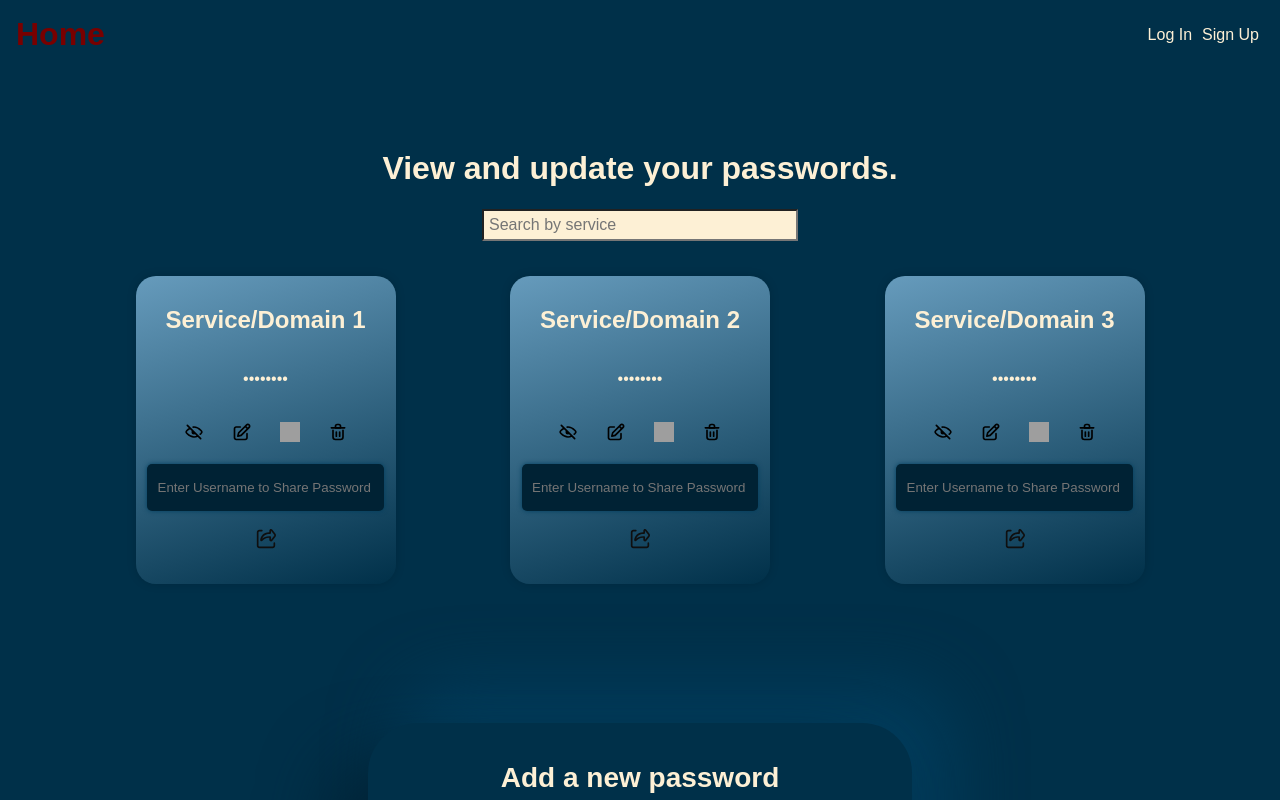
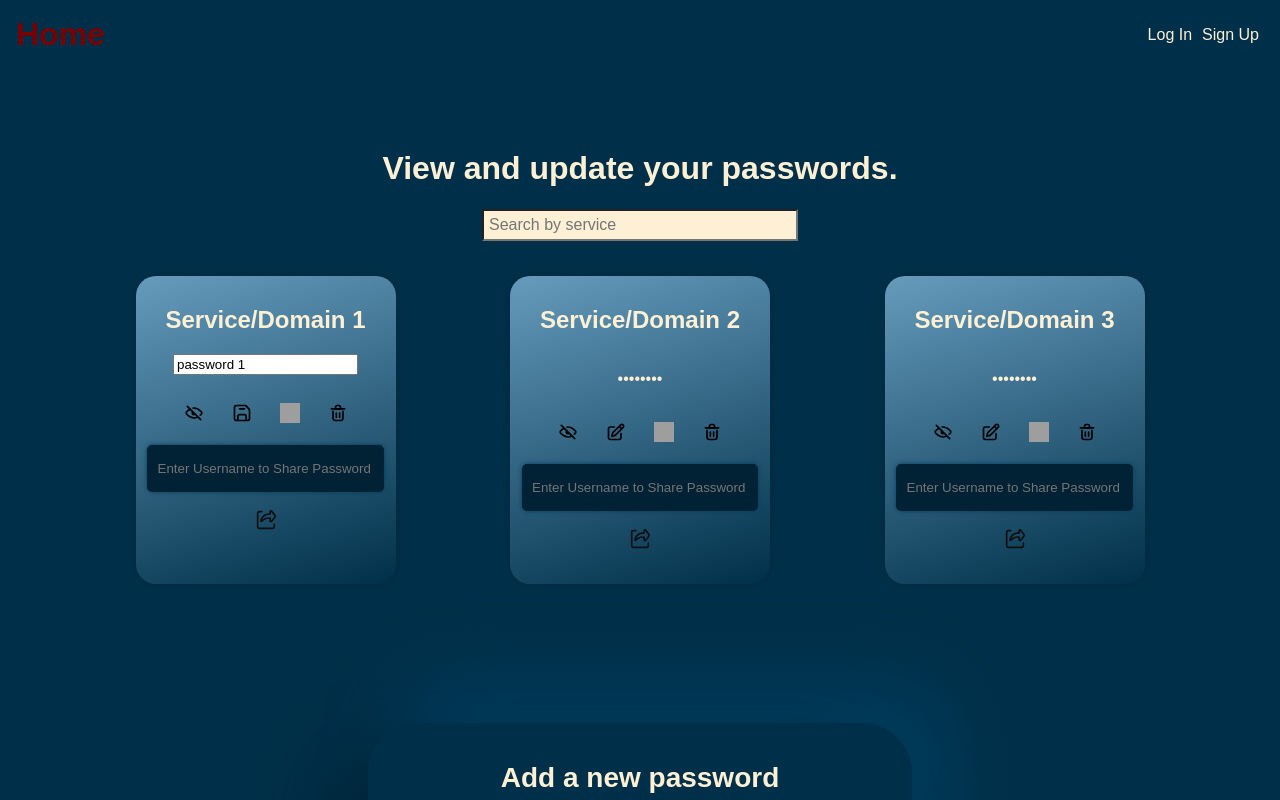
Before and after one commit to hanwenNorthE/Hanwen-Guo-Xin-Jiang-Chung-Ang-Tsao-Project3, a React (Vite) app in the folder frontend/: page /pwmanager in a window 1280 px wide. Both pictures are taken after a click on the button 241 px from the left and 433 px from the top of the page. Shown: the top 800 px of the page. Built offline with nearby package versions, Linux system fonts and the light colour scheme; grey boxes are pictures that could not be loaded.

Commit message:
implement edit function and save function with icons

```diff
--- a/frontend/src/components/PWManager/PWManager.jsx
+++ b/frontend/src/components/PWManager/PWManager.jsx
@@ -9,6 +9,8 @@ function PWManager() {
     const [visiblePasswords, setVisiblePasswords] = useState({});
     const [domain, setDomain] = useState('');
     const [password, setPassword] = useState('');
+    const [editPasswordId, setEditPasswordId] = useState(null);
+    const [editPasswordValue, setEditPasswordValue] = useState('');
 
     const togglePasswordVisibility = (id) => {
         setVisiblePasswords(prev => ({ ...prev, [id]: !prev[id] }));
@@ -68,6 +70,28 @@ function PWManager() {
         }
     };
 
+    const handleStartEdit = (password) => {
+        setEditPasswordId(password.id);
+        setEditPasswordValue(password.password);
+    };
+
+    const handleSaveEdit = async (id, title) => {
+        try {
+            const response = await axios.patch(`/api/passwords/update/${title}`, {
+                password: editPasswordValue
+            });
+            console.log('Update password response:', response);
+            setEditPasswordId(null); // Exit edit mode
+        } catch (error) {
+            console.error('Failed to update password:', error);
+            setError(error.response.data.error || 'Failed to update password');
+        }
+    };
+
+    const handleEditInputChange = (event) => {
+        setEditPasswordValue(event.target.value);
+    };
+
     return (
         <div className="pwmanager">
             <h1>View and update your passwords.</h1>
@@ -84,14 +108,29 @@ function PWManager() {
                     <div key={password.id} className="card">
                         <h2>{password.name}</h2>
                         <div className="password-container">
-                            <p>{visiblePasswords[password.id] ? password.password : '••••••••'}</p>
+                            {editPasswordId === password.id ? (
+                                <input
+                                    type="text"
+                                    value={editPasswordValue}
+                                    onChange={handleEditInputChange}
+                                    className="password-input"
+                                />
+                            ) : (
+                                <p>{visiblePasswords[password.id] ? password.password : '••••••••'}</p>
+                            )}
                             <div className="button-row">
                                 <button onClick={() => togglePasswordVisibility(password.id)} className="toggle-visibility">
-                                    <img src={visiblePasswords[password.id] ? "show-svgrepo-com.svg" : "hide-svgrepo-com.svg"} alt={visiblePasswords[password.id] ? "Hide" : "Show"} />
+                                    <img src={visiblePasswords[password.id] ? "show-svgrepo-com.svg" : "hide-svgrepo-com.svg"} alt="Show/Hide" />
                                 </button>
-                                <button className="bot-button">
-                                    <img src="/edit-svgrepo-com.svg" alt="Edit" />
-                                </button>
+                                {editPasswordId === password.id ? (
+                                    <button onClick={() => handleSaveEdit(password.id, password.name)} className="bot-button">
+                                        <img src="/save-svgrepo-com.svg" alt="Save" />
+                                    </button>
+                                ) : (
+                                    <button onClick={() => handleStartEdit(password)} className="bot-button">
+                                        <img src="/edit-svgrepo-com.svg" alt="Edit" />
+                                    </button>
+                                )}
                                 <button onClick={() => copyToClipboard(password.password)} className="bot-button">
                                     <img src="/copy-svgrepo-com.svg" alt="Copy" />
                                 </button>
```
Also changed, not shown: frontend/public/save-svgrepo-com.svg (added).
